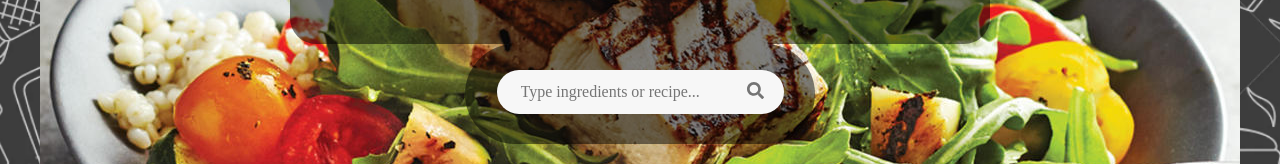
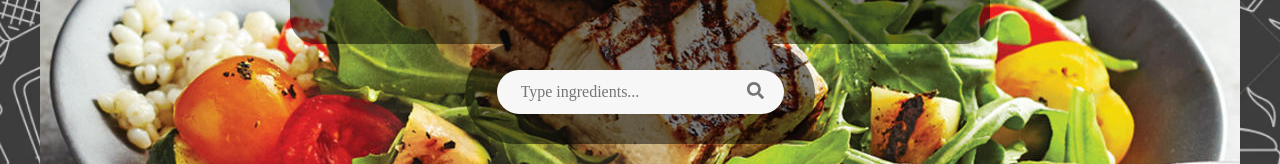
Before and after one commit to Marco-Dodaro/vegetarian-recipes, a React (Create React App) app: page / in a window 1280 px wide. Shown: the part 316-480 px from the top of the page. Built offline with nearby package versions, Linux system fonts and the light colour scheme; no server answers.

Commit message:
placeholder updated

```diff
--- a/src/components/SearchBar.js
+++ b/src/components/SearchBar.js
@@ -38,7 +38,7 @@ export default function SearchBar() {
         <div className="searchBarBcg displayFlex">
           <form className="displayFlex flexColumn" autoComplete="off" autoCorrect="off">
             <div className="searchBar">
-              <input ref={inputRef} type="text" id="searchQueryInput" className="searchBar" value={query} onChange={(e) => setQuery(e.target.value)} placeholder="Type ingredients or recipe..."/>
+              <input ref={inputRef} type="text" id="searchQueryInput" className="searchBar" value={query} onChange={(e) => setQuery(e.target.value)} placeholder="Type ingredients..."/>
               <button type="submit" id="searchQuerySubmit" className="searchIcon" onClick={fetchData}><FaSearch/></button>
             </div>
           </form>
```
